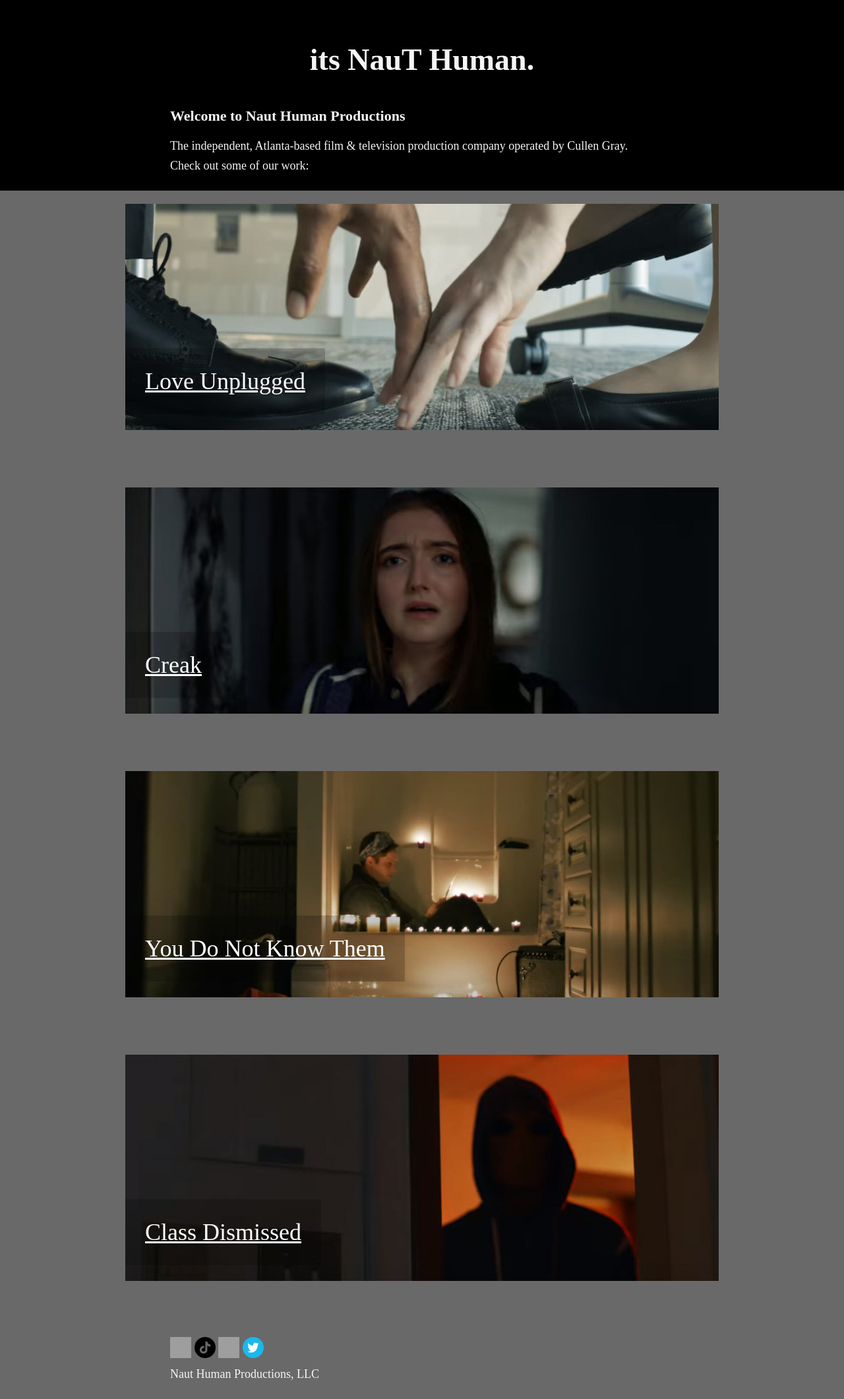
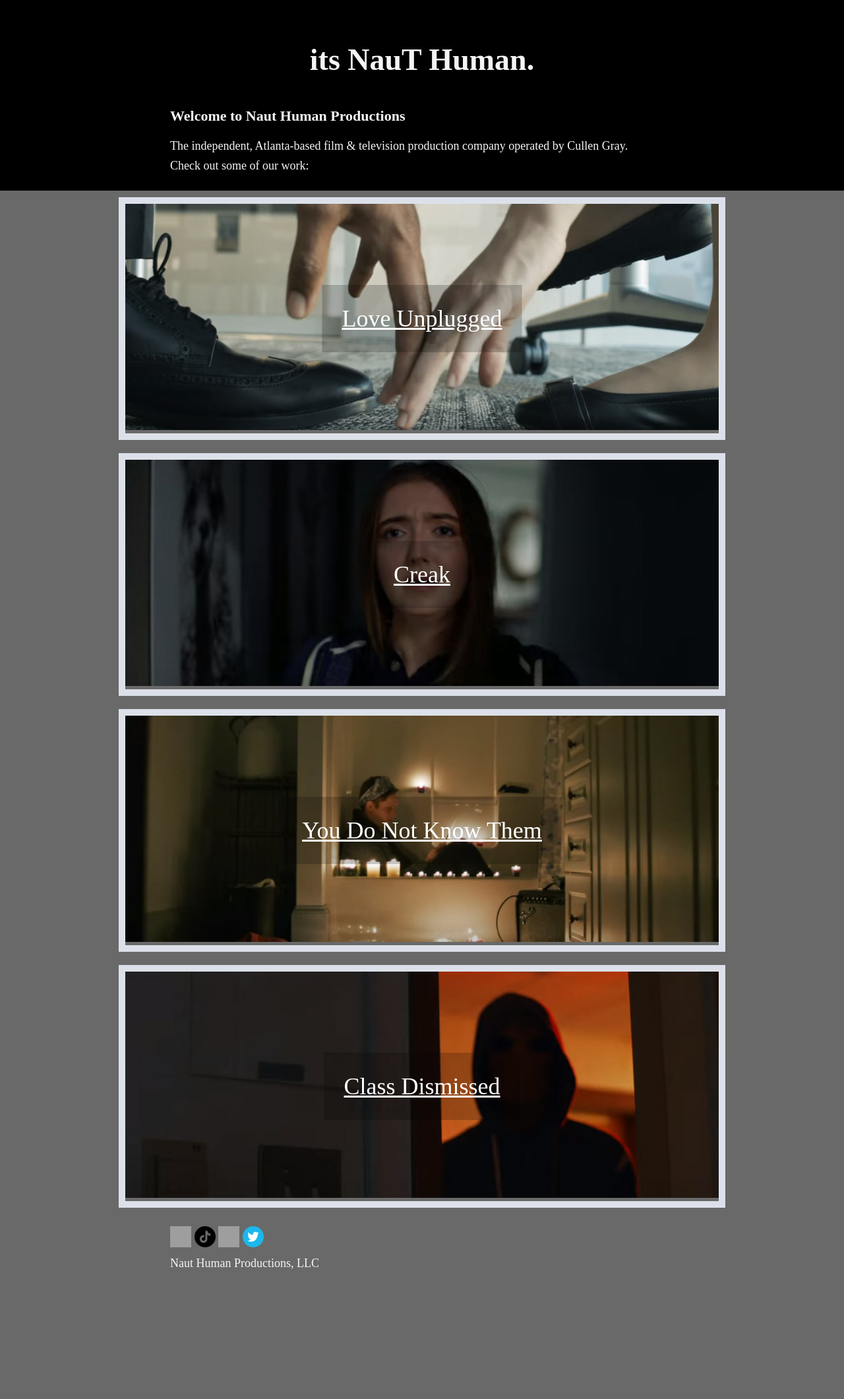
Before and after one commit to nauthuman/nauthuman.github.io, a Jekyll site: the page built from index.html, in a window 1280 px wide. Shown: the whole page at 66% size. Built offline with Jekyll 4.4.1, drawn with Linux system fonts in a browser that asks for light colours; some web fonts are replaced; after the commit the page ends 1953 px from its top, so only the background shows below that.

Commit message:
Update posts.css

```diff
--- a/stylesheets/posts.css
+++ b/stylesheets/posts.css
@@ -2,20 +2,24 @@
     display: flex;
     align-items: center;
     justify-content: center;
+    padding: 10px;
   }
   div.post {
     background-color: #DCE1E9;
+    padding: 10px;
   }
   div.post-image {
-    padding: 20px;
+    position: relative;
+    text-align: center;
   }
   img.post-image {
     max-width: 900px;
   }
-  div.post a.project-title {
-    position: relative;
-    text-align: center;
-    top: -100px;
+  div.post-image a.project-title {
+    position: absolute;
+    top: 50%;
+    left: 50%;
+    transform: translate(-50%, -50%);
     color: white;
     font-size: 36px;
     background-color: rgba(0, 0, 0, 0.2);
```
